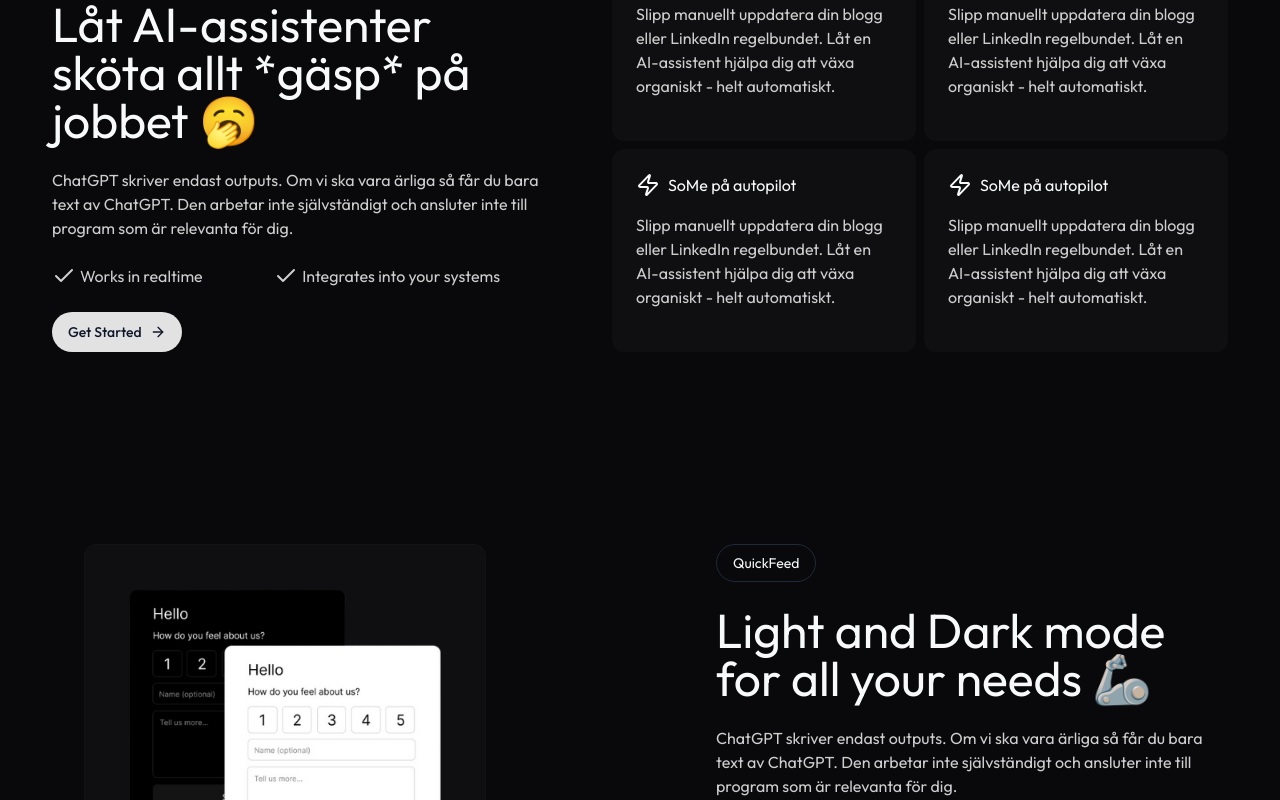
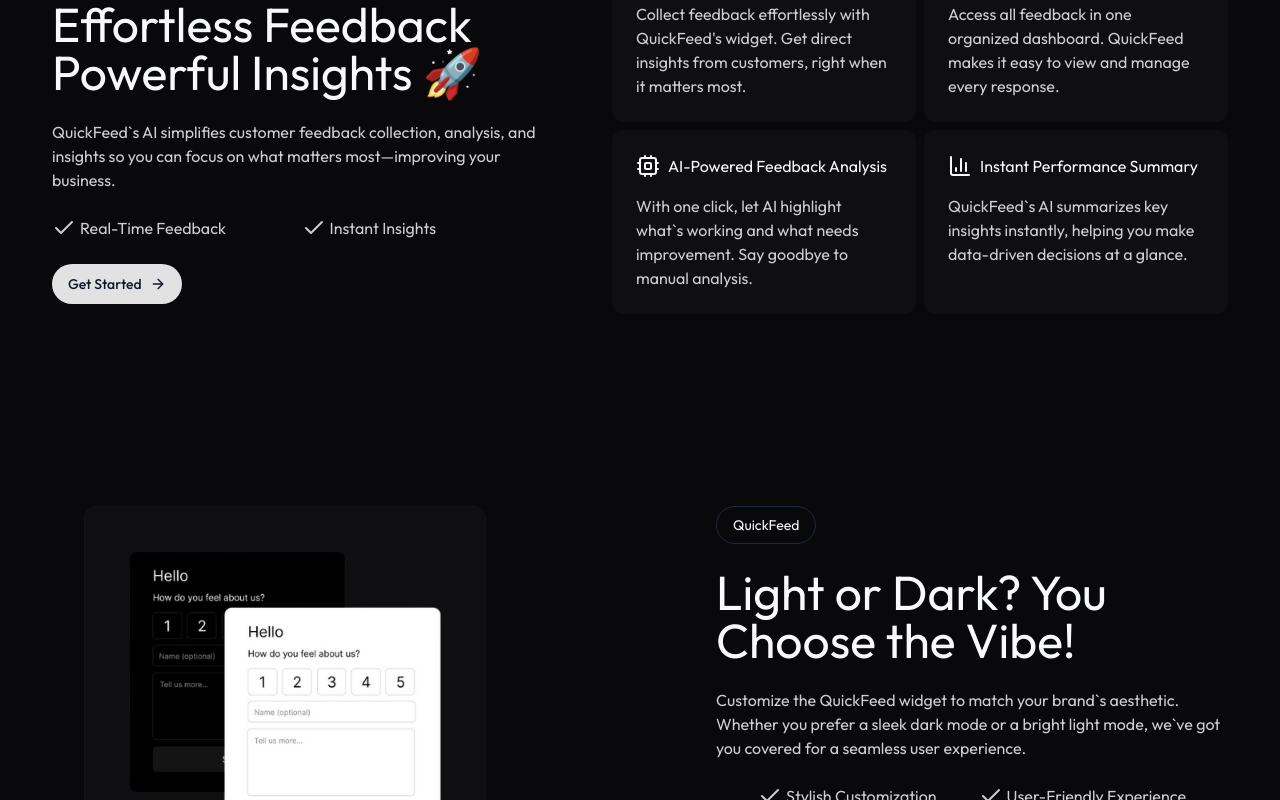
Before and after one commit to mohalw731/quickfeed-dashboard, a Next.js app: page / in a window 1280 px wide. Shown: the part 860-1660 px from the top of the page. Built offline with nearby package versions, Linux system fonts and the light colour scheme; no server answers.

Commit message:
fixing landing page (not done)

```diff
--- a/components/landing/flippable-cards/FakeOverview.tsx
+++ b/components/landing/flippable-cards/FakeOverview.tsx
@@ -44,7 +44,6 @@
     )
 }
 
-// Mock data
 const mockData = {
     overallRating: 4.2,
     totalFeedback: 100,
--- a/components/landing/flippable-cards/FlippableCard.tsx
+++ b/components/landing/flippable-cards/FlippableCard.tsx
@@ -17,14 +17,14 @@
     return (
         <div className="group md:h-96 md:w-96 h-80 w-80">
             <div
-                className="relative h-full w-full rounded-xl shadow-xl transition-all duration-500 [transform-style:preserve-3d] cursor-pointer"
+                className="relative h-full w-full rounded-xl transition-all duration-500 [transform-style:preserve-3d] cursor-pointer"
                 onClick={handleFlip}
                 style={{
                     transform: isFlipped ? 'rotateY(180deg)' : 'rotateY(0deg)',
                 }}
             >
                 {/* Front Face */}
-                <div className="absolute inset-0 h-full w-full rounded-xl bg-[#EDF0F2] dark:bg-[#0F0F11] [backface-visibility:hidden] group-hover:shadow-2xl transition-shadow duration-300">
+                <div className="absolute inset-0 h-full w-full rounded-xl bg-[#EDF0F2] dark:bg-[#0F0F11] [backface-visibility:hidden] duration-300">
                     <div className="flex flex-col items-center justify-center h-full p-6">
                         <Icon className="w-16 h-16 mb-4" />
                         <h1 className="text-2xl font-bold mb-2">{data.title}</h1>
--- a/components/landing/key-features/KeyFeatures.tsx
+++ b/components/landing/key-features/KeyFeatures.tsx
@@ -1,7 +1,7 @@
 "use client"
 
 import { Button } from "@/components/ui/button";
-import { ArrowRight, Check, LucideIcon, Zap } from "lucide-react"
+import { ArrowRight, BarChart3, Check, Cpu, LayoutDashboard, LucideIcon, MessageCircle, Zap } from "lucide-react"
 import Link from "next/link";
 import { motion } from "framer-motion";
 
@@ -13,24 +13,24 @@
 
 const mockData: MockDataProps[] = [
     {
-        icon: Zap,
-        title: "SoMe på autopilot",
-        description: "Slipp manuellt uppdatera din blogg eller LinkedIn regelbundet. Låt en AI-assistent hjälpa dig att växa organiskt - helt automatiskt."
+        icon: MessageCircle,
+        title: "Customer Feedback Collection",
+        description: "Collect feedback effortlessly with QuickFeed's widget. Get direct insights from customers, right when it matters most."
     },
     {
-        icon: Zap,
-        title: "SoMe på autopilot",
-        description: "Slipp manuellt uppdatera din blogg eller LinkedIn regelbundet. Låt en AI-assistent hjälpa dig att växa organiskt - helt automatiskt."
+        icon: LayoutDashboard,
+        title: "Feedback Dashboard",
+        description: "Access all feedback in one organized dashboard. QuickFeed makes it easy to view and manage every response."
     },
     {
-        icon: Zap,
-        title: "SoMe på autopilot",
-        description: "Slipp manuellt uppdatera din blogg eller LinkedIn regelbundet. Låt en AI-assistent hjälpa dig att växa organiskt - helt automatiskt."
+        icon: Cpu,
+        title: "AI-Powered Feedback Analysis",
+        description: "With one click, let AI highlight what`s working and what needs improvement. Say goodbye to manual analysis."
     },
     {
-        icon: Zap,
-        title: "SoMe på autopilot",
-        description: "Slipp manuellt uppdatera din blogg eller LinkedIn regelbundet. Låt en AI-assistent hjälpa dig att växa organiskt - helt automatiskt."
+        icon: BarChart3,
+        title: "Instant Performance Summary",
+        description: "QuickFeed`s AI summarizes key insights instantly, helping you make data-driven decisions at a glance."
     },
 ]
 
@@ -70,11 +70,11 @@
         >
             <motion.div variants={itemVariants} className="flex flex-col gap-6 max-w-lg">
                 <Badge />
-                <motion.h1 variants={itemVariants} className="text-3xl md:text-5xl md:max-w-md">Låt AI-assistenter sköta allt *gäsp* på jobbet 🥱</motion.h1>
-                <motion.p variants={itemVariants} className="">ChatGPT skriver endast outputs. Om vi ska vara ärliga så får du bara text av ChatGPT. Den arbetar inte självständigt och ansluter inte till program som är relevanta för dig.</motion.p>
-                <motion.div variants={itemVariants} className="flex flex-col md:flex-row justify-between max-w-md">
-                    <p className="inline-flex gap-1"><Check /> <span>Works in realtime</span></p>
-                    <p className="inline-flex gap-1"><Check /> <span>Integrates into your systems</span></p>
+                <motion.h1 variants={itemVariants} className="text-3xl md:text-5xl md:max-w-md">Effortless Feedback Powerful Insights 🚀</motion.h1>
+                <motion.p variants={itemVariants} className="">QuickFeed`s AI simplifies customer feedback collection, analysis, and insights so you can focus on what matters most—improving your business.</motion.p>
+                <motion.div variants={itemVariants} className="flex flex-col md:flex-row justify-between max-w-sm">
+                    <p className="inline-flex gap-1"><Check /> <span>Real-Time Feedback</span></p>
+                    <p className="inline-flex gap-1"><Check /> <span>Instant Insights</span></p>
                 </motion.div>
                 <motion.div variants={itemVariants}>
                     <Button asChild className="bg-[#343A40] dark:bg-[#E2E2E2] mr-auto rounded-full" >
--- a/components/landing/widget-showcase/WidgetShowcase.tsx
+++ b/components/landing/widget-showcase/WidgetShowcase.tsx
@@ -54,11 +54,11 @@
             </motion.div>
             <motion.div variants={itemVariants} className="flex flex-col gap-6 max-w-lg">
                 <Badge />
-                <motion.h1 variants={itemVariants} className="text-3xl md:text-5xl md:max-w-lg">Light and Dark mode for all your needs 🦾</motion.h1>
-                <motion.p variants={itemVariants} className="">ChatGPT skriver endast outputs. Om vi ska vara ärliga så får du bara text av ChatGPT. Den arbetar inte självständigt och ansluter inte till program som är relevanta för dig.</motion.p>
+                <motion.h1 variants={itemVariants} className="text-3xl md:text-5xl md:max-w-lg">Light or Dark? You Choose the Vibe!</motion.h1>
+                <motion.p variants={itemVariants} className="">Customize the QuickFeed widget to match your brand`s aesthetic. Whether you prefer a sleek dark mode or a bright light mode, we`ve got you covered for a seamless user experience.</motion.p>
                 <motion.div variants={itemVariants} className="flex flex-col md:flex-row justify-evenly">
-                    <p className="inline-flex gap-1"><Check /> <span>Works in realtime</span></p>
-                    <p className="inline-flex gap-1"><Check /> <span>Integrates into your systems</span></p>
+                    <p className="inline-flex gap-1"><Check /> <span>Stylish Customization</span></p>
+                    <p className="inline-flex gap-1"><Check /> <span>User-Friendly Experience</span></p>
                 </motion.div>
                 <motion.div variants={itemVariants}>
                     <Button asChild className="bg-[#343A40] dark:bg-[#E2E2E2] mr-auto rounded-full" >
```
